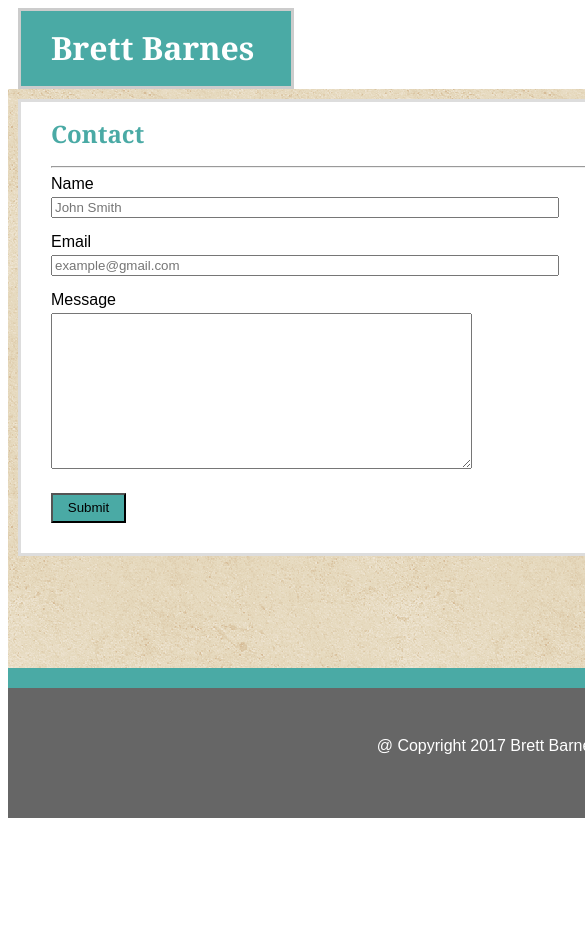
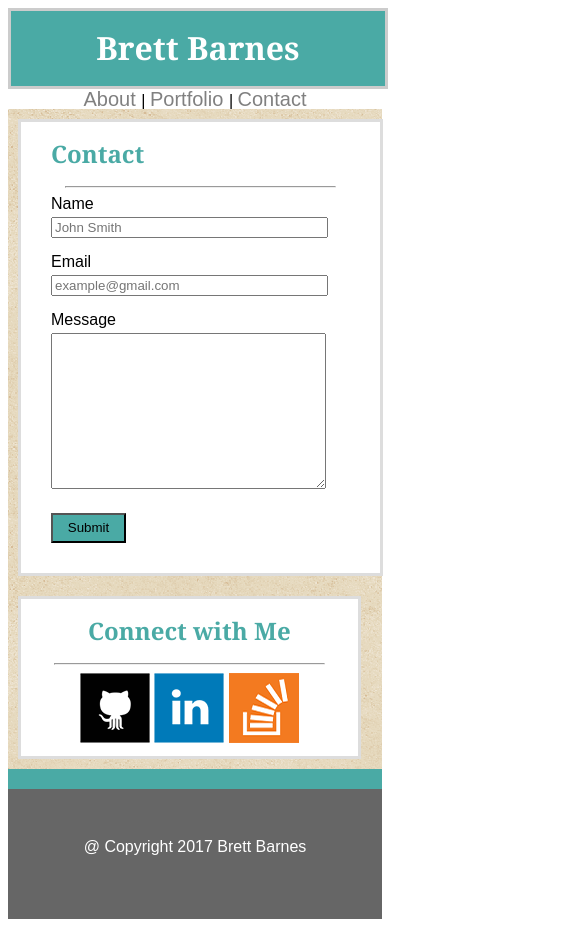
Before and after one commit to bigbert836/Responsive-Portfolio, a plain HTML site: page contact.html in a window 390 px wide. Shown: the top 927 px of the page, 585 px wide, since content can reach past the window. Before the commit the page ends 844 px from the top, so only its background shows below. Drawn offline with Linux system fonts and the light colour scheme.

Commit message:
Final Files

```diff
--- a/assets/css/style.css
+++ b/assets/css/style.css
@@ -157,3 +157,79 @@ a{
 .footer{
 	height: 50px;
 }
+
+@media only screen and (max-width: 980px){
+	#background,
+	#bottom,
+	footer,
+	header {
+		width: 100%;
+	}
+
+}
+
+@media only screen and (max-width: 768px){
+	#background,
+	#bottom,
+	footer,
+	header{
+		width: 100%;
+	}
+	.about{
+		width: 80%;
+	}
+	.connect{
+		width: 90%;
+		margin-left: 10px;
+		margin-bottom: 10px;
+		margin-right: 0px;
+	}
+	.nav{
+		width: 55%;
+		text-align: right;
+		margin: 0px;
+	}
+	.about hr{
+		width: 90%;
+	}
+	#name{
+		margin-left: 0px;
+		padding-left: 10px;
+	}
+}
+
+@media only screen and (max-width: 640px){
+	#background,
+	#bottom,
+	footer,
+	header,
+	#name,
+	.nav {
+		width: 100%;
+	}
+	.nav,
+	#name{
+		text-align: center;
+	}
+	.about{
+		width: 80%;
+		margin-left: 10px;
+	}
+	input,
+	textarea{
+		width: 90%;
+	}
+	.connect{
+		width: 90%;
+		margin-left: 10px;
+		margin-bottom: 10px;
+		margin-right: 0px;
+	}
+	.about hr{
+		width: 90%;
+	}
+	#name{
+		margin-left: 0px;
+		padding: 0px;
+	}
+}
```
Also changed, not shown: index.html (+2 -0 lines).
